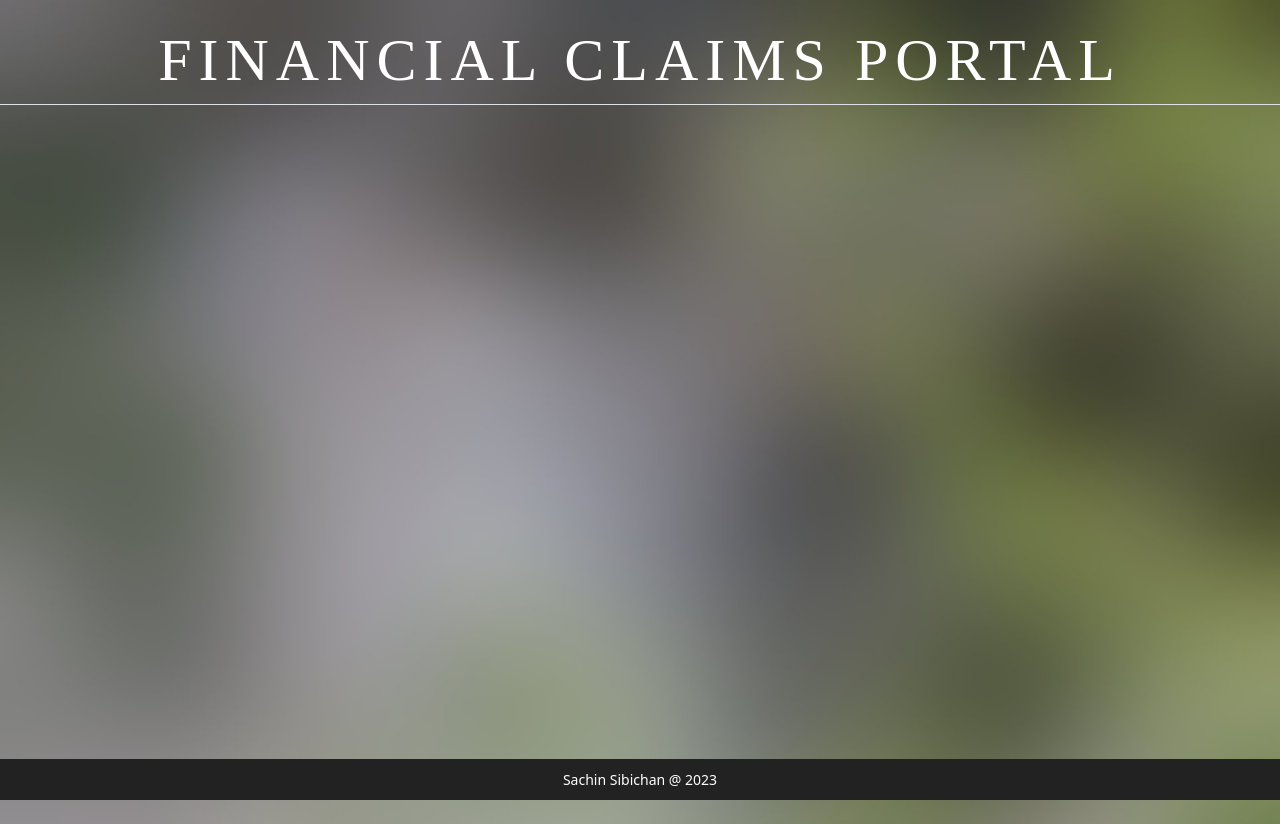
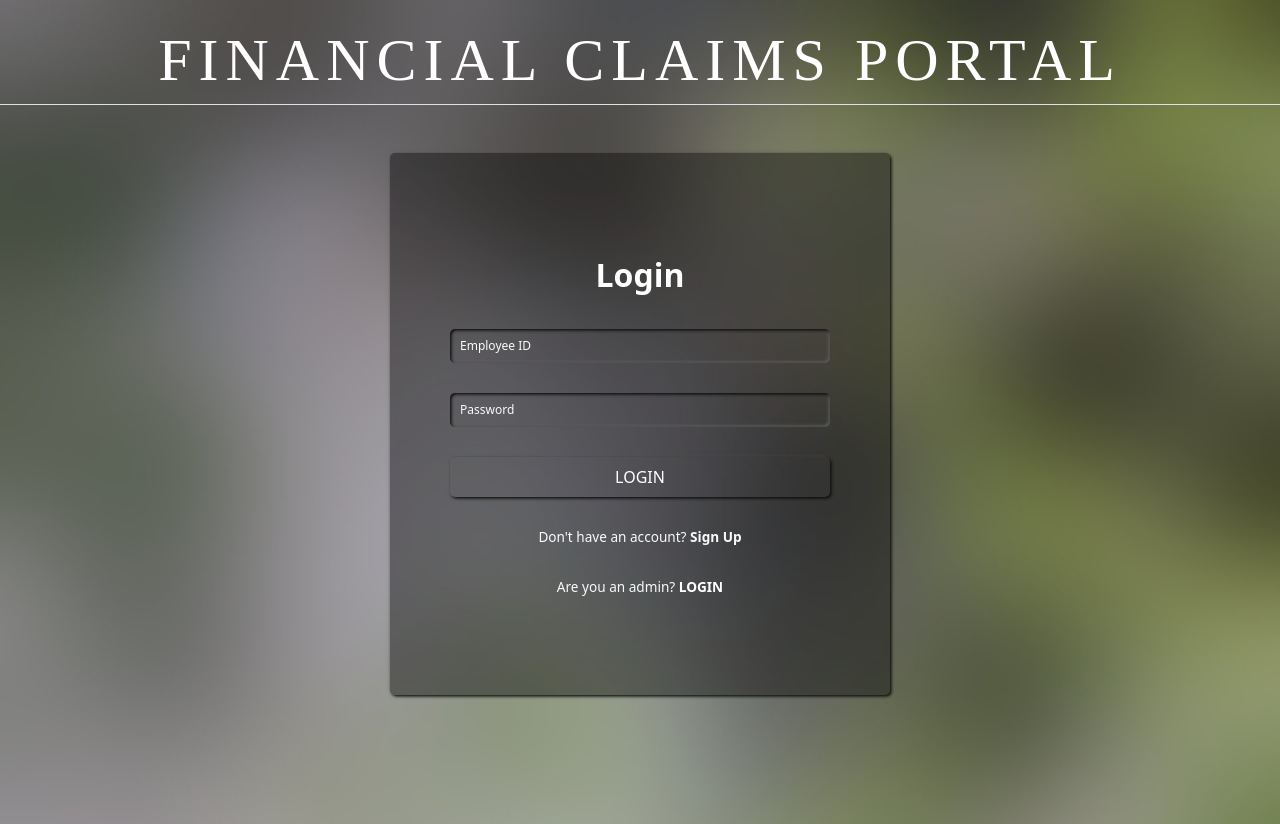
Before and after one commit to Sachinm06/Claims_portal, an Angular app: page / in a window 1280 px wide. Built offline with nearby package versions, Linux system fonts and the light colour scheme; a web font is replaced by a local one.

Commit message:
new changes

```diff
--- a/package.json
+++ b/package.json
@@ -14,7 +14,7 @@
     "@angular/common": "^15.2.0",
     "@angular/compiler": "^15.2.0",
     "@angular/core": "^15.2.0",
-    "@angular/forms": "^15.2.0",
+    "@angular/forms": "^15.2.8",
     "@angular/platform-browser": "^15.2.0",
     "@angular/platform-browser-dynamic": "^15.2.0",
     "@angular/router": "^15.2.0",
--- a/src/app/app.module.ts
+++ b/src/app/app.module.ts
@@ -20,7 +20,6 @@ import { HttpClientModule } from '@angular/common/http';
   imports: [
     BrowserModule,
     AppRoutingModule,
-    FormBuilder,
     ReactiveFormsModule,
     HttpClientModule
   ],
--- a/src/app/login-register/login-register.component.css
+++ b/src/app/login-register/login-register.component.css
@@ -0,0 +1,114 @@
+.container {
+    width: 500px;
+    position: relative;
+    border-radius: 5px;
+    overflow: hidden;
+    background-color: rgba(8, 8, 8, 0.423);
+    box-shadow: 1.5px 1.5px 3px #0e0e0e, -1.5px -1.5px 3px rgb(95 94 94 / 25%), inset 0px 0px 0px #0e0e0e, inset 0px -0px 0px #5f5e5e;
+  }
+
+  .container .slider {
+    width: 200%;
+    position: relative;
+    transition: transform ease-out 0.3s;
+    display: flex;
+  }
+
+  #register_toggle {
+    display: none;
+  }
+
+  .container #register_toggle:checked + .slider {
+    transform: translateX(-50%);
+  }
+
+  .form {
+    display: flex;
+    flex-direction: column;
+    justify-content: center;
+    align-items: center;
+    gap: 30px;
+    padding: 1.5em 3em;
+    width: 50%;
+  }
+
+  .title {
+    text-align: center;
+    font-weight: 700;
+    font-size: 2em;
+  }
+
+  form .form_control {
+    width: 100%;
+    position: relative;
+    overflow: hidden;
+  }
+
+  form .form_control .label {
+    position: absolute;
+    top: 50%;
+    left: 10px;
+    transition: transform ease 0.2s;
+    transform: translate(0%, -50%);
+    font-size: 0.75em;
+    user-select: none;
+    pointer-events: none;
+    color: #b0b0b0;
+  }
+
+  form .form_control .input {
+    width: 100%;
+    background-color: transparent;
+    border: none;
+    outline: none;
+    color: #fff;
+    padding: 0.5rem;
+    font-size: 0.75rem;
+    border-radius: 5px;
+    transition: box-shadow ease 0.2s;
+    box-shadow: 0px 0px 0px #0e0e0e, 0px 0px 0px rgb(95 94 94 / 25%), inset 1.5px 1.5px 3px #0e0e0e, inset -1.5px -1.5px 3px #5f5e5e;
+  }
+
+  form .form_control .input:focus,
+  form .form_control .input:valid {
+    box-shadow: 0px 0px 0px #0e0e0e, 0px 0px 0px rgb(95 94 94 / 25%), inset 3px 3px 4px #0e0e0e, inset -3px -3px 4px #5f5e5e;
+  }
+
+  form .form_control .input:focus + .label,
+  form .form_control .input:valid + .label {
+    transform: translate(-150%, -50%);
+  }
+
+  form button {
+    width: 100%;
+    background-color: transparent;
+    border: none;
+    outline: none;
+    color: #fff;
+    padding: 0.5rem;
+    font-size: 0.75rem;
+    border-radius: 5px;
+    transition: box-shadow ease 0.1s;
+    box-shadow: 1.5px 1.5px 3px #0e0e0e, -1.5px -1.5px 3px rgb(95 94 94 / 25%), inset 0px 0px 0px #0e0e0e, inset 0px -0px 0px #5f5e5e;
+  }
+
+  form button:active {
+    box-shadow: 0px 0px 0px #0e0e0e, 0px 0px 0px rgb(95 94 94 / 25%), inset 3px 3px 4px #0e0e0e, inset -3px -3px 4px #5f5e5e;
+  }
+
+  .bottom_text {
+    font-size: .85em;
+  }
+
+  .bottom_text .swtich {
+    font-weight: 700;
+    cursor: pointer;
+  }
+
+  .valdiv1{
+    margin-top: -31px;
+    margin-bottom: -45px;
+    width: 100%;
+    font-size: 15px;
+    color: rgba(255, 0, 0, 0.843);
+  }
--- a/src/app/login-register/login-register.component.html
+++ b/src/app/login-register/login-register.component.html
@@ -16,7 +16,7 @@
                     </div>
                     <div class="valdiv1 ms-2"
                         *ngIf="this.loginForm.get('empid1')?.errors && this.loginForm.get('empid1')?.touched">
-                        <p>Please enter a valid Employee ID.</p>
+                        <p>Please Enter a Valid Employee ID.</p>
                     </div>
                     <div class="form_control">
                         <input formControlName="psw1" id="p1" name="psw8" required="" class="input" type="password">
@@ -24,12 +24,9 @@
                     </div>
                     <div class="valdiv1 ms-2"
                         *ngIf="this.loginForm.get('psw1')?.errors && this.loginForm.get('psw1')?.touched">
-                        <p>Please enter a valid Password.</p>
+                        <p>Please Enter a Valid Password.</p>
                     </div>
-                    <div class="valdiv1 ms-2"
-                        *ngIf="this.loginForm.get('uname')?.errors && this.loginForm.get('uname')?.touched">
-                        <p>Please enter a valid username.</p>
-                    </div>
+
                     <button class="fs-6" (click)="login()" type="submit">LOGIN</button>
 
                     <span class="bottom_text text-light">Don't have an account? <label class="swtich"
@@ -47,12 +44,12 @@
                 <form [formGroup]="registerForm" class="form">
                     <span class="title text-light">Sign Up</span>
                     <div class="form_control">
-                        <input formControlName="empid2" id="u1" name="uname" required="" class="input" type="email">
+                        <input formControlName="empid2" id="u1" name="uname" required="" class="input" type="text" >
                         <label class="label text-light">Employee ID</label>
                     </div>
                     <div class="valdiv1 ms-2"
                         *ngIf="this.registerForm.get('empid2')?.errors && this.registerForm.get('empid2')?.touched">
-                        <p>Please enter a valid Employee ID.</p>
+                        <p>Please Enter a Valid Employee ID.</p>
                     </div>
 
                     <div class="form_control">
@@ -61,23 +58,23 @@
                     </div>
                     <div class="valdiv1 ms-2"
                         *ngIf="this.registerForm.get('uname')?.errors && this.registerForm.get('uname')?.touched">
-                        <p>Please enter a valid Username.</p>
+                        <p>Please Enter a Valid Username.</p>
                     </div>
                     <div class="form_control">
-                        <input formControlName="jobt" id="position" name="job" required="" class="input" type="email">
+                        <input formControlName="jobt" id="position" name="job" required="" class="input" type="text">
                         <label class="label text-light">Job title</label>
                     </div>
                     <div class="valdiv1 ms-2"
                         *ngIf="this.registerForm.get('jobt')?.errors && this.registerForm.get('jobt')?.touched">
-                        <p>Please enter a valid Job title.</p>
+                        <p>Please Enter a Valid Job title.</p>
                     </div>
                     <div class="form_control">
-                        <input formControlName="loc" id="place" name="locc" required="" class="input" type="email">
+                        <input formControlName="loc" id="place" name="locc" required="" class="input" type="text">
                         <label class="label text-light">Location</label>
                     </div>
                     <div class="valdiv1 ms-2"
                         *ngIf="this.registerForm.get('loc')?.errors && this.registerForm.get('loc')?.touched">
-                        <p>Please enter a valid Location.</p>
+                        <p>Please Enter a Valid Location.</p>
                     </div>
 
                     <div class="form_control">
@@ -86,7 +83,7 @@
                     </div>
                     <div class="valdiv1 ms-2"
                         *ngIf="this.registerForm.get('psw2')?.errors && this.registerForm.get('psw2')?.touched">
-                        <p>Please enter a valid Password.</p>
+                        <p>Please Enter a Valid Password.</p>
                     </div>
 
                     <button class="fs-5" (click)="register()">SIGN UP</button>
--- a/src/index.html
+++ b/src/index.html
@@ -17,11 +17,11 @@
     <h3 class="t1 text-center mt-4"></i>Financial Claims Portal</h3>
   </header>
   <app-root></app-root>
-  <footer>
+  <!-- <footer>
     <p>
       Sachin Sibichan @ 2023
     </p>
-  </footer>
+  </footer> -->
 </body>
 
 </html>
```
Also changed, not shown: 1 other file (tests, documents, lock files or other folders).
